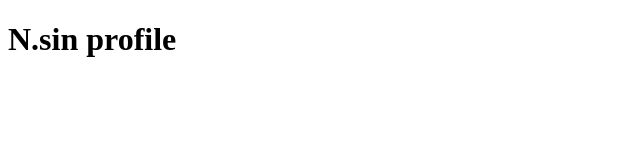
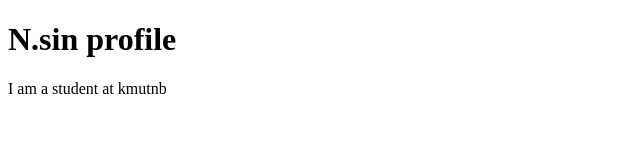
Before and after one commit to Phakkhanan09/github-desktop-project, a plain HTML site: page index.html in a window 1280 px wide. Shown: the whole page, without its empty margins (0-640 px from the left). Drawn offline with Linux system fonts and the light colour scheme.

Commit message:
Add information
add information

```diff
--- a/index.html
+++ b/index.html
@@ -7,5 +7,6 @@
 </head>
 <body>
     <h1>N.sin profile</h1>
+    <p>I am a student at kmutnb</p>
 </body>
 </html>
```
